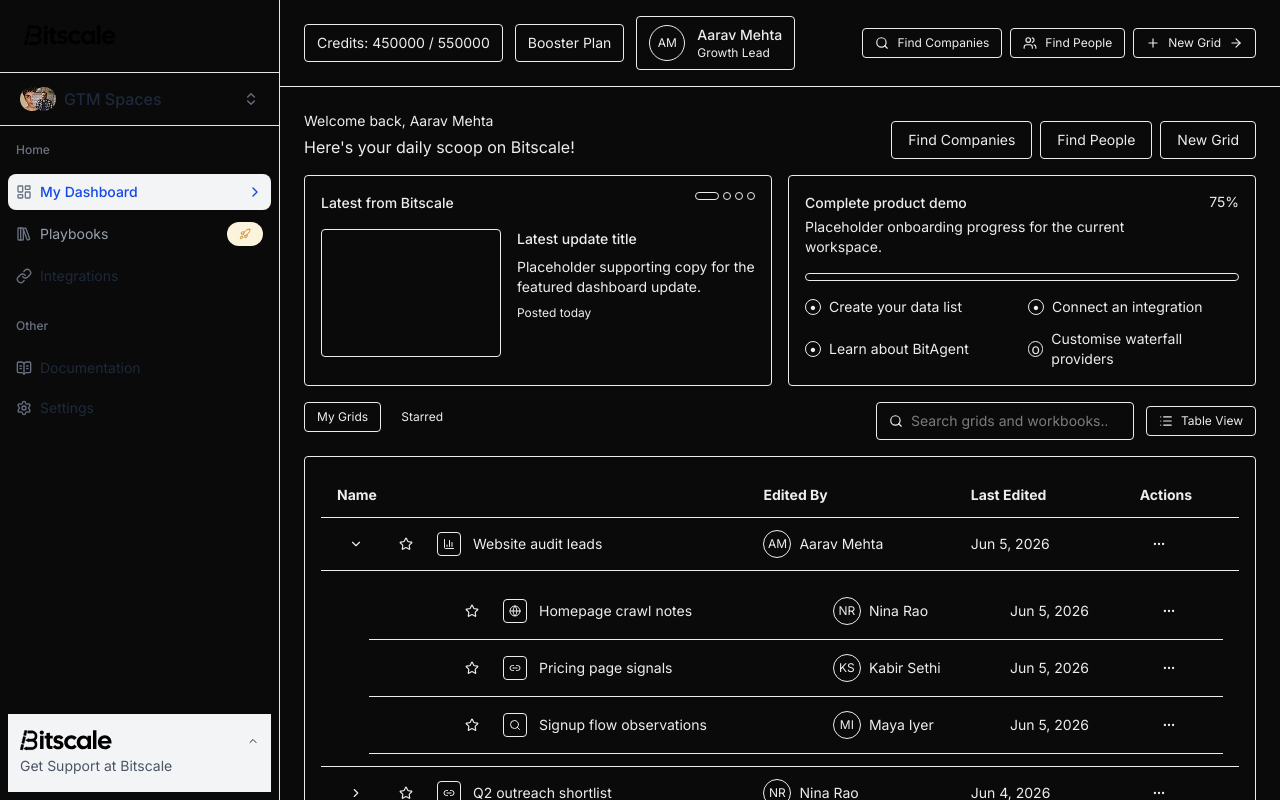
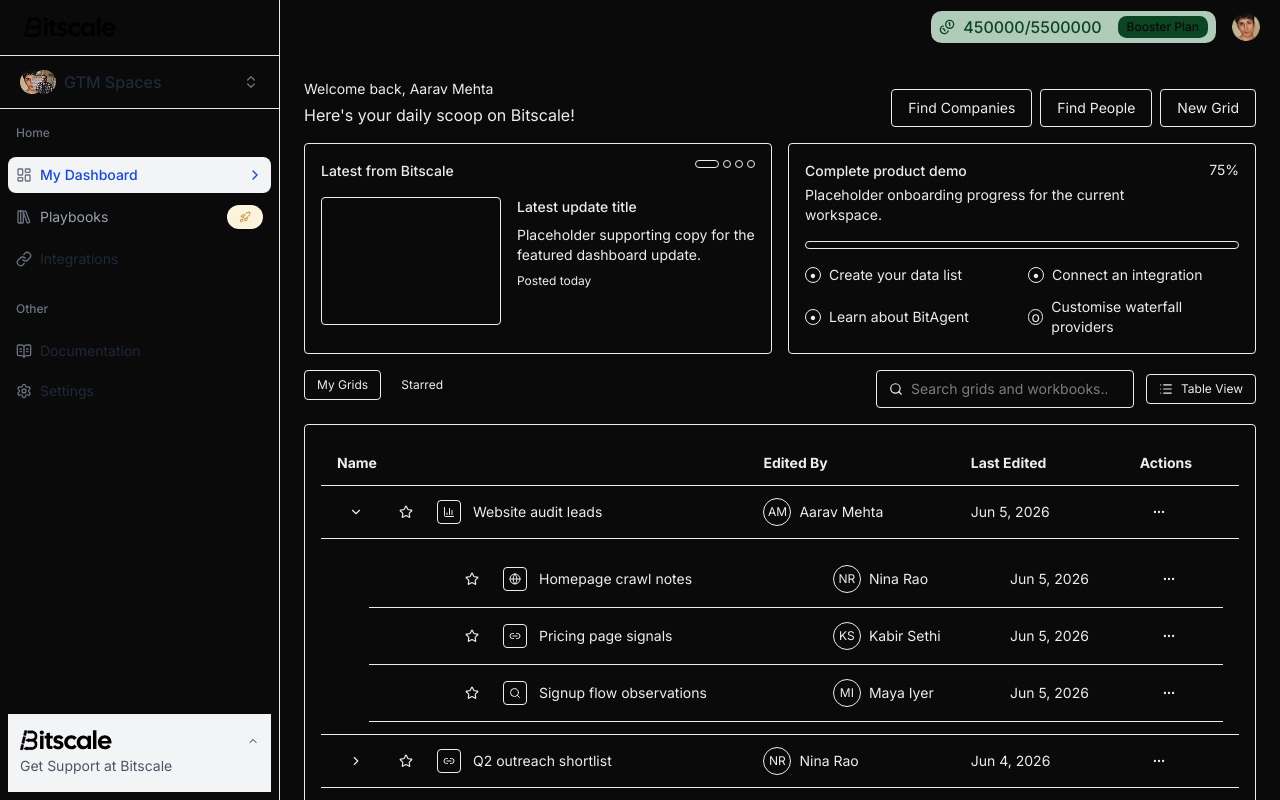
Before and after one commit to Naseeb7/saas-dashboard, a Next.js app: page / in a window 1280 px wide. Shown: the top 800 px of the page. Built offline with nearby package versions, Linux system fonts and the light colour scheme.

Commit message:
chore: commit local layout updates

```diff
--- a/app/globals.css
+++ b/app/globals.css
@@ -3,13 +3,15 @@
 :root {
   --background: #ffffff;
   --foreground: #171717;
-  --border-primary: #e4e5e6;
   --gray-100: #f3f4f6;
+  --gray-200: #e4e5e6;
   --gray-400: #9ca3af;
   --gray-500: #6b7280;
   --gray-600: #4b5563;
   --gray-800: #1f2a37;
   --blue-700: #1a56db;
+  --green-100: #edf3ec;
+  --green-800: #438361;
   --light-yellow: #fbf3db;
   --dark-yellow: #cb912e;
   --text-base: 14px;
--- a/components/layout/header.tsx
+++ b/components/layout/header.tsx
@@ -1,46 +1,30 @@
-"use client";
-
-import { ArrowRight, Plus, Search, Users } from "lucide-react";
-
-import { Button } from "@/components/shared/button";
-import { currentUser } from "@/data/users";
+import { Coins } from "lucide-react";
+import Image from "next/image";
+import { Button } from "../shared/button";
 
 export function Header() {
   return (
-    <header aria-label="Dashboard header" className="border-b">
-      <div className="flex flex-wrap items-center justify-between gap-4 px-4 py-4 lg:px-6">
-        <div className="flex flex-wrap items-center gap-3">
-          <div className="rounded border px-3 py-2 text-sm">
-            Credits: 450000 / 550000
+    <header
+      aria-label="Dashboard header"
+      className="border-b border-black/8 px-5 py-2.75 flex items-center justify-end"
+    >
+      <div className="flex gap-4 items-center w-full justify-end">
+        <div className="flex items-center justify-between px-2 py-1 bg-green-100 text-green-900 rounded-[10.5px] gap-4 opacity-80">
+          <div className="flex font-medium items-center gap-2">
+            <Coins size={16} />
+            450000/5500000
           </div>
-          <div className="rounded border px-3 py-2 text-sm">
+          <div className="bg-green-900 text-background py-0.5 rounded-[8.5px] text-xs font-medium px-2 leading-4 border border-transparent hover:cursor-pointer">
             Booster Plan
           </div>
-          <div className="flex items-center gap-3 rounded border px-3 py-2">
-            <div
-              aria-hidden="true"
-              className="flex h-9 w-9 items-center justify-center rounded-full border text-xs"
-            >
-              {currentUser.initials}
-            </div>
-            <div className="min-w-0">
-              <p className="truncate text-sm font-medium">{currentUser.name}</p>
-              <p className="truncate text-xs">{currentUser.role}</p>
-            </div>
-          </div>
         </div>
-
-        <div className="flex flex-wrap items-center gap-2">
-          <Button variant="secondary" size="sm" leftIcon={<Search size={14} />}>
-            Find Companies
-          </Button>
-          <Button variant="secondary" size="sm" leftIcon={<Users size={14} />}>
-            Find People
-          </Button>
-          <Button variant="primary" size="sm" leftIcon={<Plus size={14} />} rightIcon={<ArrowRight size={14} />}>
-            New Grid
-          </Button>
-        </div>
+        <Image
+          src={"/images/sidebar/person2.webp"}
+          alt="person"
+          height={28}
+          width={28}
+          className="h-7 w-7 rounded-full object-cover"
+        />
       </div>
     </header>
   );
--- a/components/layout/sidebar.tsx
+++ b/components/layout/sidebar.tsx
@@ -37,14 +37,17 @@
   return (
     <aside
       aria-label="Sidebar navigation"
-      className="hidden border-r border-(--border-primary) md:sticky md:top-0 md:flex md:h-screen md:self-start md:flex-col md:overflow-hidden"
+      className="hidden border-r border-gray-200 md:sticky md:top-0 md:flex md:h-screen md:self-start md:flex-col md:overflow-hidden"
       onMouseEnter={onMouseEnter}
       onMouseLeave={onMouseLeave}
     >
       <div className="flex h-full w-full flex-col justify-between">
         <div className="flex flex-col">
-          <section aria-label="Logo section" className={"px-5 lg:px-6 py-4"}>
-            <div aria-hidden="true" className={cn("flex h-10 items-center")}>
+          <section
+            aria-label="Logo section"
+            className={"px-5 lg:px-6 py-[16.5px]"}
+          >
+            <div aria-hidden="true" className={cn("flex items-center")}>
               {collapsed ? (
                 <Image
                   src={"/svgs/shared/logoCollapsed.svg"}
@@ -58,7 +61,7 @@
                   src={"/svgs/shared/logoLight.svg"}
                   alt="Logo"
                   width={186}
-                  height={22}
+                  height={20}
                   className="w-auto h-auto"
                 />
               )}
@@ -169,9 +172,7 @@
 }
 
 function SidebarDivider() {
-  return (
-    <div aria-hidden="true" className="border-b border-(--border-primary)" />
-  );
+  return <div aria-hidden="true" className="border-b border-gray-200" />;
 }
 
 function SidebarGroup({
```
